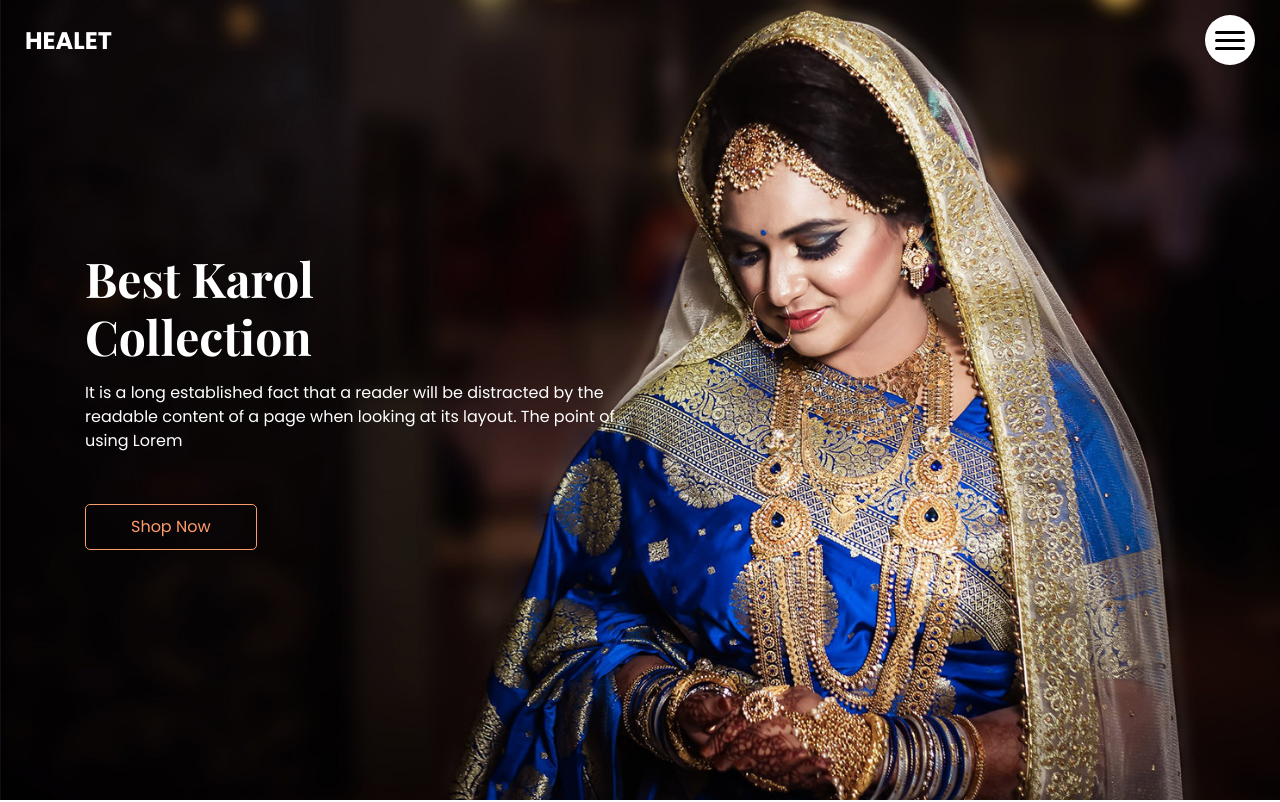
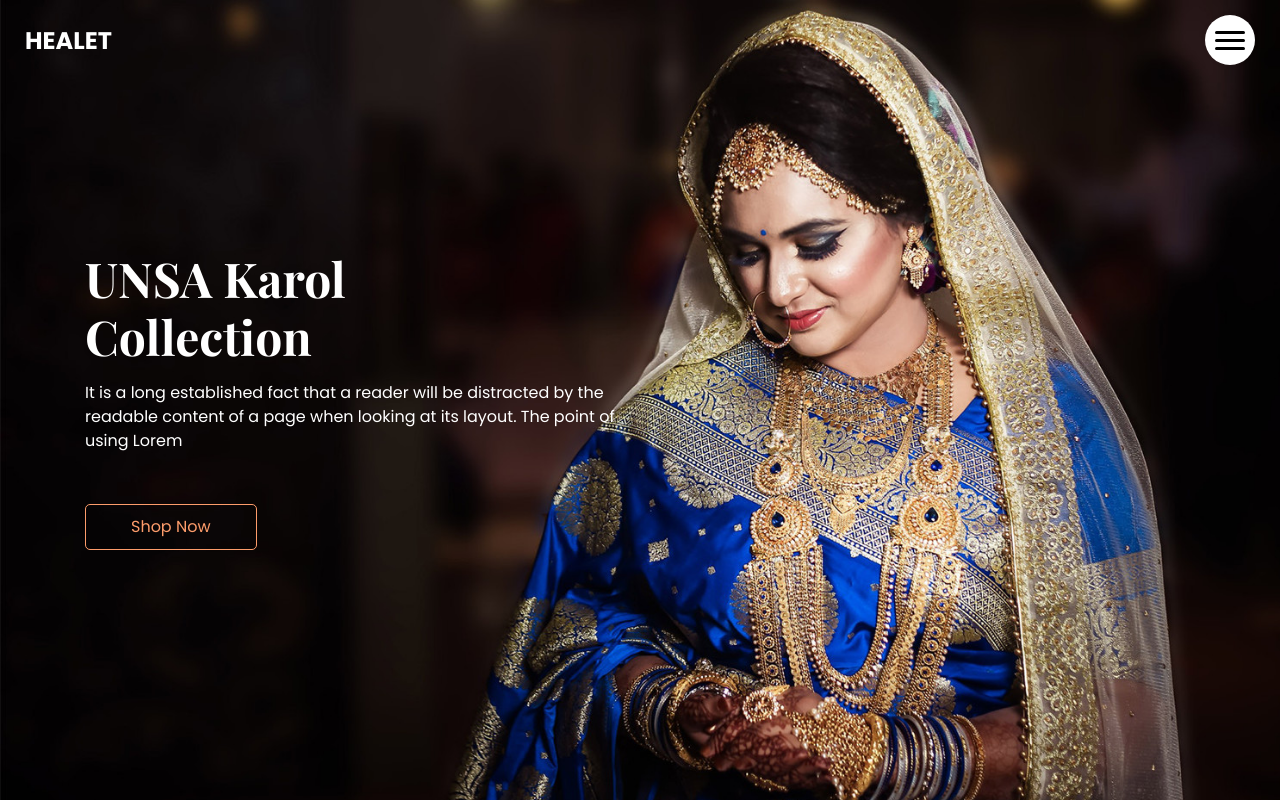
Before and after one commit to KarolBrigitte/pagina, a plain HTML site: page index.html in a window 1280 px wide. Shown: the top 802 px of the page. Drawn offline with nearby package versions, Linux system fonts and the light colour scheme.

Commit message:
mi segunda pagina

```diff
--- a/index.html
+++ b/index.html
@@ -71,7 +71,7 @@
       <div class="col-md-9 col-lg-8">
         <div class="detail-box">
           <h1>
-            Best Karol
+            UNSA Karol
             <br> Collection
           </h1>
           <p>
```
